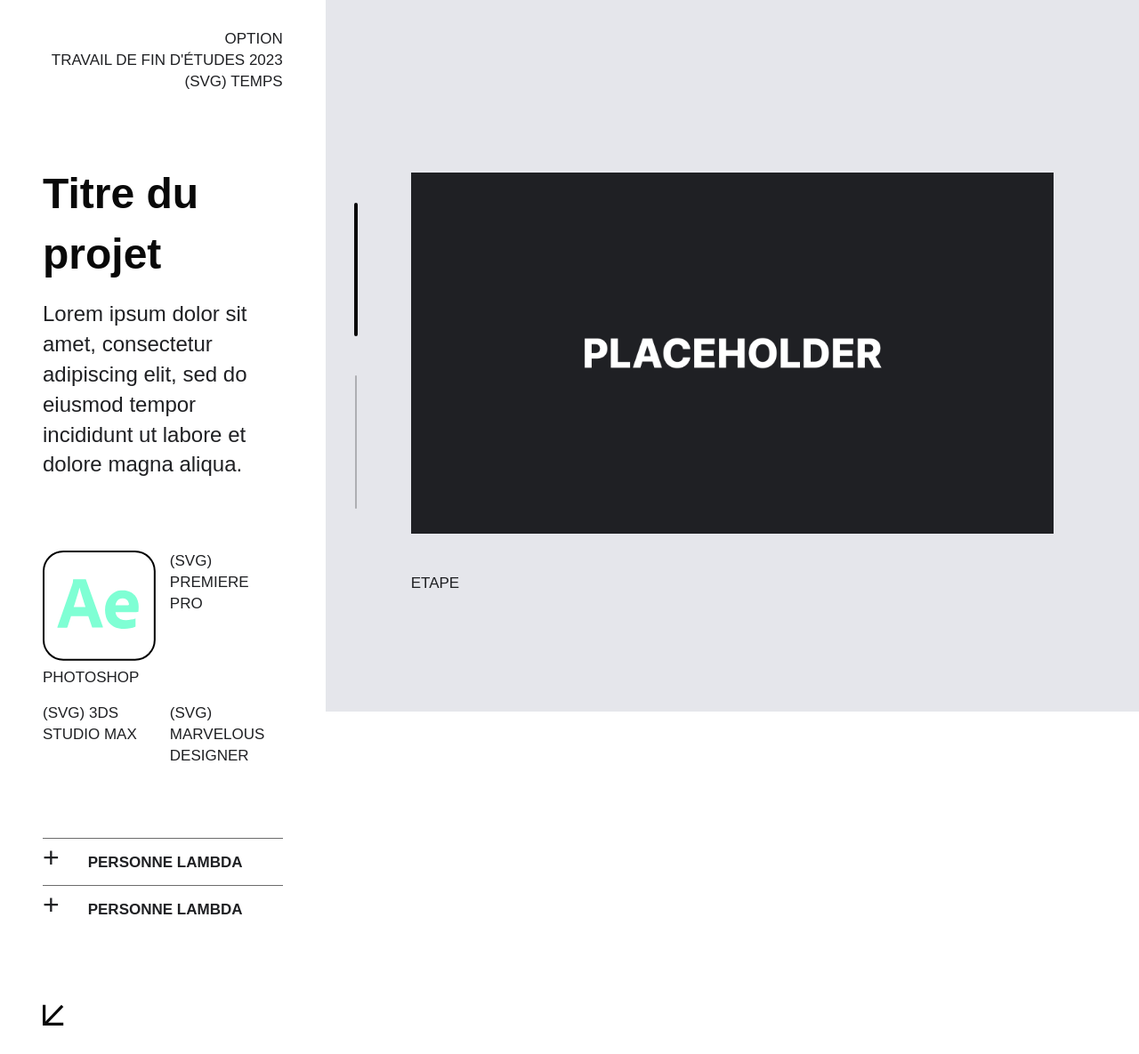
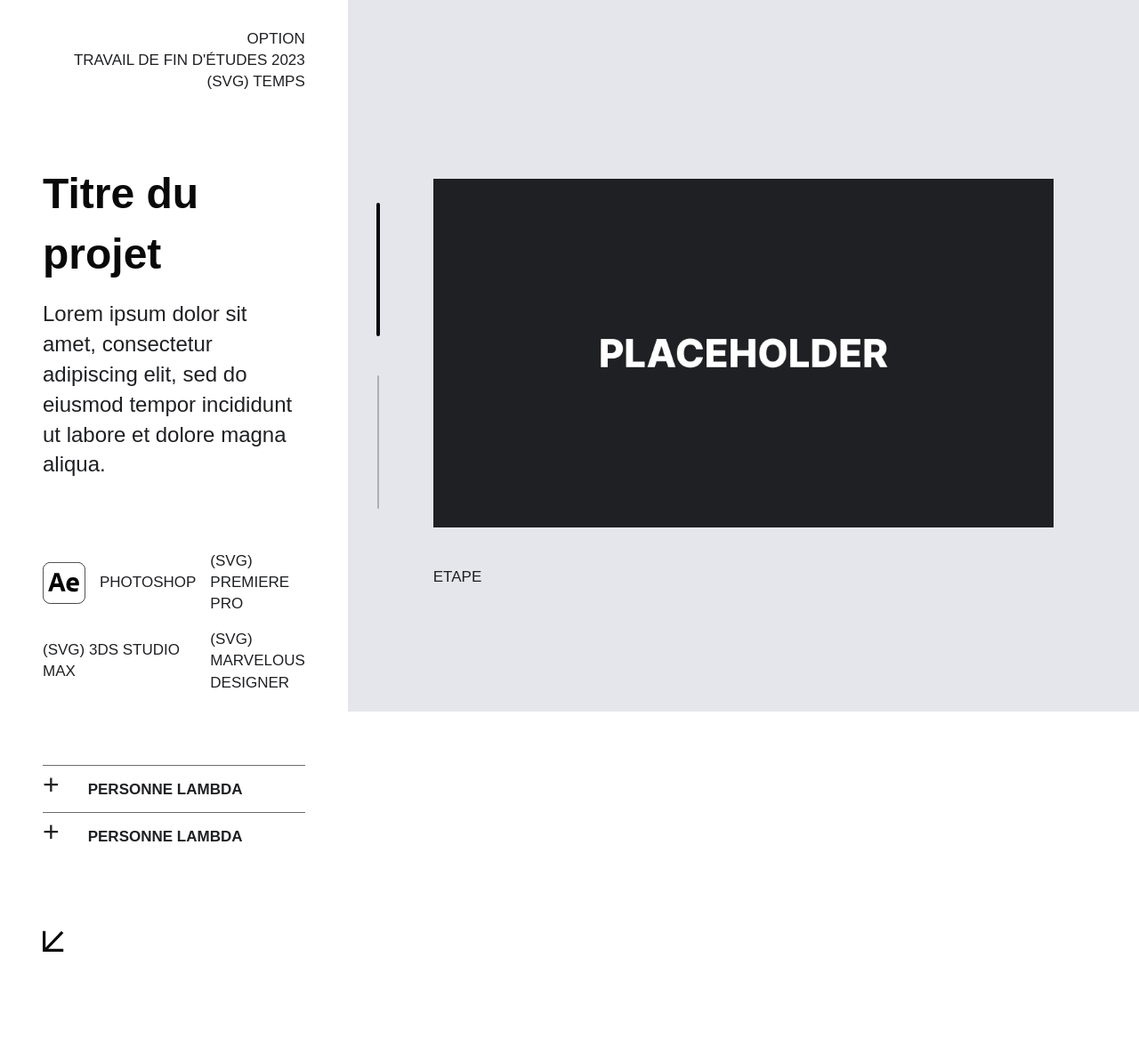
Before and after one commit to ArthurGil9/Ilab, a PHP site: page / in a window 1280 px wide. Shown: the whole page at 89% size. After the commit the page ends 1070 px from the top, so only its background shows below. Run offline with PHP 8.4, Linux system fonts and the light colour scheme; some web fonts are replaced.

Commit message:
css des svg

```diff
--- a/styles/app.css
+++ b/styles/app.css
@@ -117,9 +117,12 @@ html, body {
 }
 .project__progel {
   text-transform: uppercase;
+  display: flex;
+  gap: 16px;
+  align-items: center;
 }
 .project .svg__progel {
-  fill: aquamarine;
+  width: 48px;
 }
 .project details {
   position: relative;
--- a/styles/components/_project.scss
+++ b/styles/components/_project.scss
@@ -36,10 +36,13 @@
 
   &__progel {
     text-transform: uppercase;
+    display: flex;
+    gap: 16px;
+    align-items: center;
   }
 
   .svg__progel {
-    fill: aquamarine;
+    width: 48px;
   }
 
   //TEAM
```
Also changed, not shown: 1 other file.
